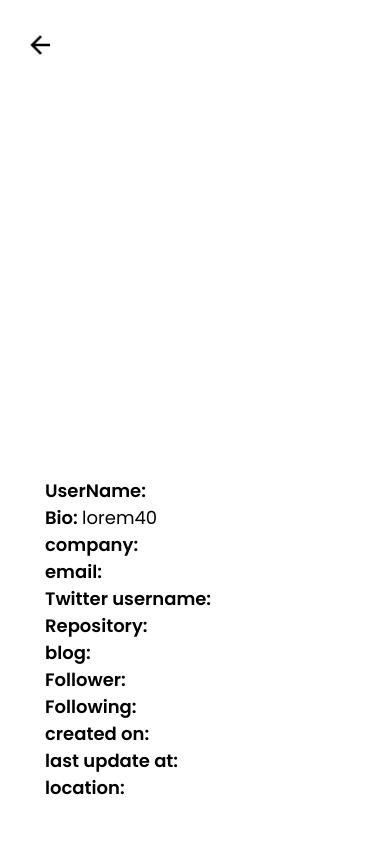
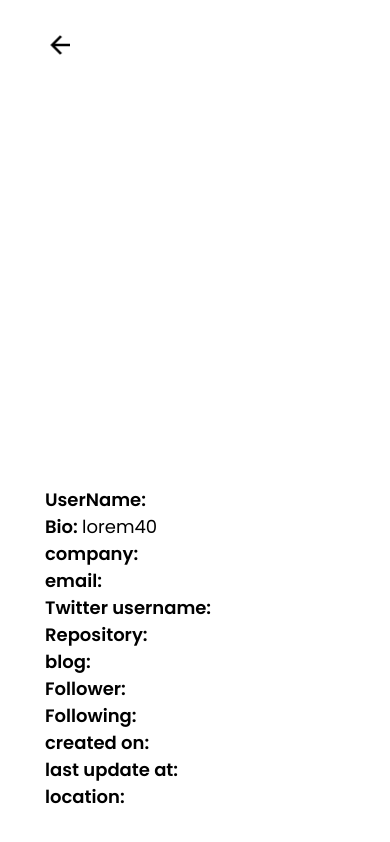
Before and after one commit to abdvllJSX/gitpursuit, a React (Vite) app: page /User in a window 390 px wide. Built offline with nearby package versions, Linux system fonts and the light colour scheme.

Commit message:
mobile updates

```diff
--- a/src/components/User/user.scss
+++ b/src/components/User/user.scss
@@ -4,7 +4,7 @@
 .user-container {
     height: 100vh;
     width: 100%;
-    padding-bottom: 20px;
+    padding: 0 20px;
 
     .back-icon {
         width: 90%;
```
